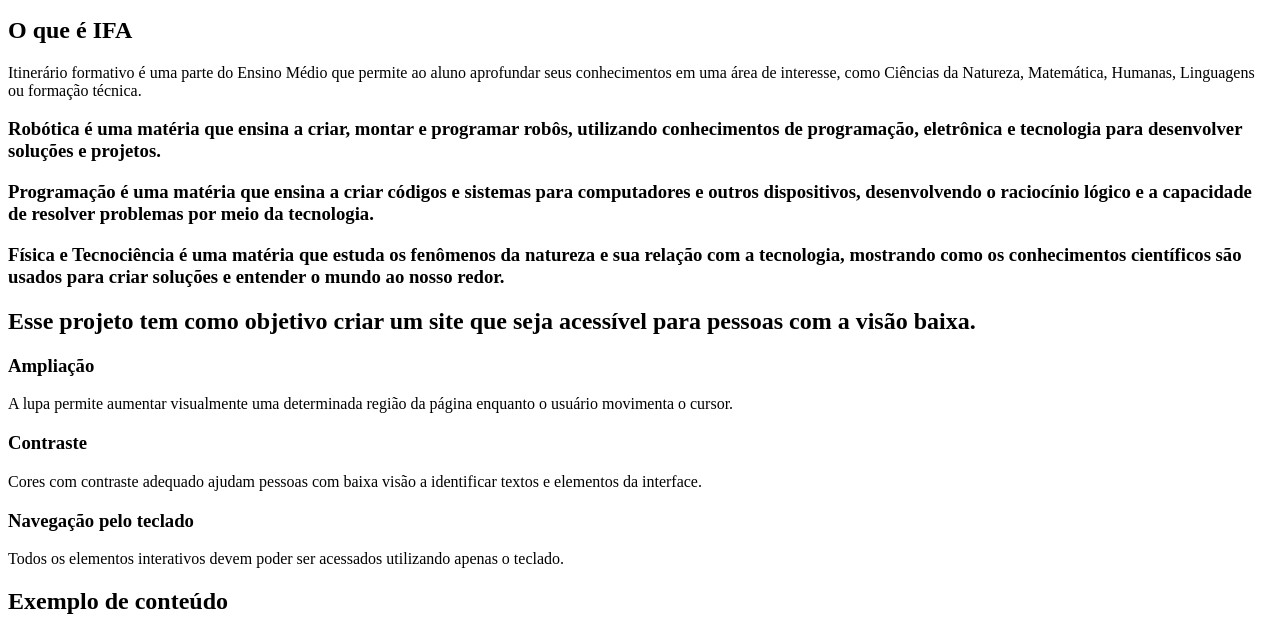
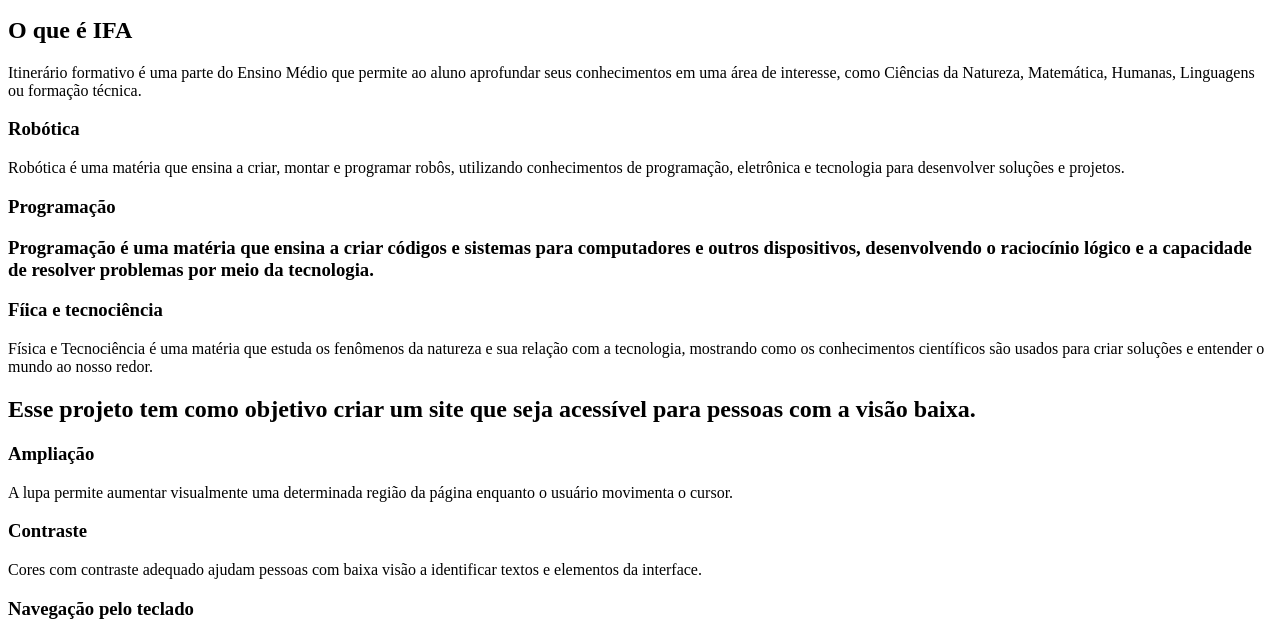
Before and after one commit to ramosribeiromaria-sketch/projeto.ifaMaria, a plain HTML site: page index.html in a window 1280 px wide. Shown: the part 148-780 px from the top of the page. Drawn offline with Linux system fonts and the light colour scheme.

Commit message:
Update index.html

```diff
--- a/index.html
+++ b/index.html
@@ -37,12 +37,17 @@ Itinerário formativo é uma parte do Ensino Médio que permite ao aluno aprofun
       </p>
 
       <p>
-      <h3>Robótica é uma matéria que ensina a criar, montar e programar robôs, utilizando conhecimentos de programação, eletrônica e tecnologia para desenvolver soluções e projetos.
+      <h3>Robótica
 </h3>
-        <h3>Programação é uma matéria que ensina a criar códigos e sistemas para computadores e outros dispositivos, desenvolvendo o raciocínio lógico e a capacidade de resolver problemas por meio da tecnologia.
+        <p>Robótica é uma matéria que ensina a criar, montar e programar robôs, utilizando conhecimentos de programação, eletrônica e tecnologia para desenvolver soluções e projetos.</p>
+
+        <h3>Programação<h3/>
+          <p>Programação é uma matéria que ensina a criar códigos e sistemas para computadores e outros dispositivos, desenvolvendo o raciocínio lógico e a capacidade de resolver problemas por meio da tecnologia.
+</p>
+
+        <h3> Fíica e tecnociência
 </h3>
-        <h3>Física e Tecnociência é uma matéria que estuda os fenômenos da natureza e sua relação com a tecnologia, mostrando como os conhecimentos científicos são usados para criar soluções e entender o mundo ao nosso redor.
-</h3>
+          <p>Física e Tecnociência é uma matéria que estuda os fenômenos da natureza e sua relação com a tecnologia, mostrando como os conhecimentos científicos são usados para criar soluções e entender o mundo ao nosso redor.</p>
       </p>
     </section>
 
```
